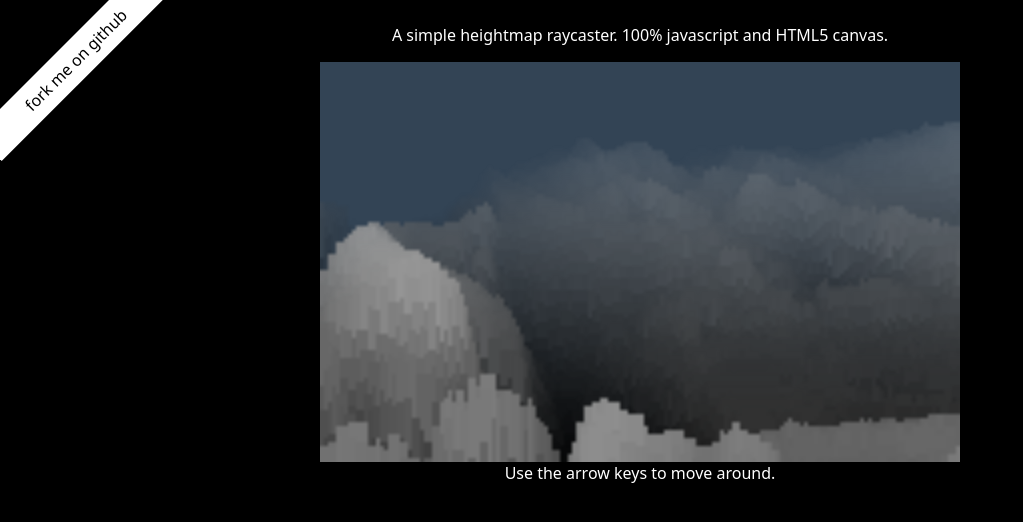
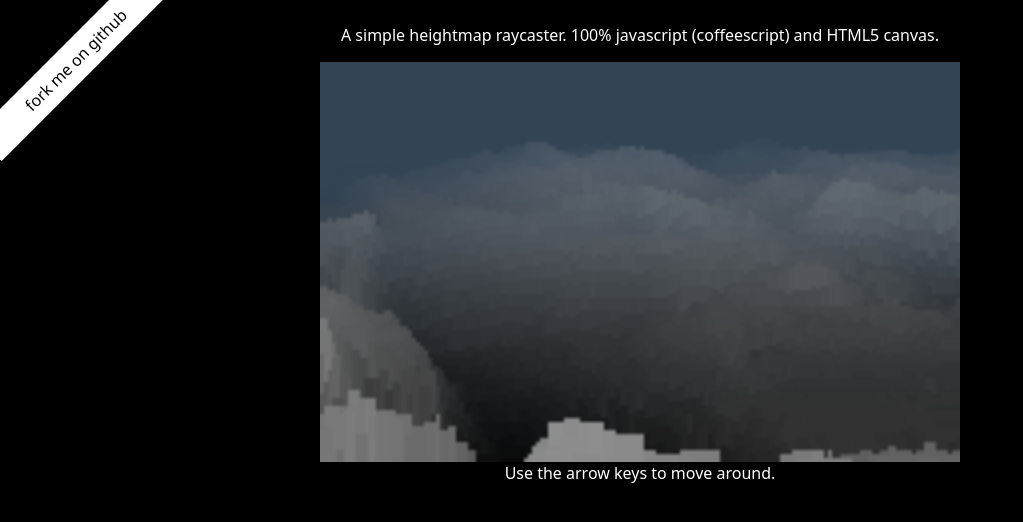
Before and after one commit to namuol/earf-html5, a plain HTML site: page index.html in a window 1280 px wide. Shown: the whole page, without its empty margins (0-1023 px from the left). Drawn offline with Linux system fonts and the light colour scheme.

Commit message:
auto-deploy

```diff
--- a/index.html
+++ b/index.html
@@ -1,4 +1,4 @@
-<html><head><link rel="stylesheet" href="style.css" /></head><body><div class="ribbon"><a href="http://github.com/namuol/earf-html5">fork me on github</a></div><div id="main"><p>A simple heightmap raycaster. 100% javascript and HTML5 canvas.</p><div id="inner"><canvas id="scr" width="160" height="100">THIS IS A CANVAS.</canvas>Use the arrow keys to move around.</div></div></body><script>var __slice = Array.prototype.slice;var __hasProp = Object.prototype.hasOwnProperty;var __bind = function(fn, me){ return function(){ return fn.apply(me, arguments); }; };var __extends = function(child, parent) {  for (var key in parent) { if (__hasProp.call(parent, key)) child[key] = parent[key]; }  function ctor() { this.constructor = child; }  ctor.prototype = parent.prototype; child.prototype = new ctor; child.__super__ = parent.prototype;  return child; };var __indexOf = Array.prototype.indexOf || function(item) {  for (var i = 0, l = this.length; i < l; i++) {    if (this[i] === item) return i;  } return -1; };(function () {
+<html><head><link rel="stylesheet" href="style.css" /></head><body><div class="ribbon"><a href="http://github.com/namuol/earf-html5">fork me on github</a></div><div id="main"><p>A simple heightmap raycaster. 100% javascript (coffeescript) and HTML5 canvas.</p><div id="inner"><canvas id="scr" width="160" height="100">THIS IS A CANVAS.</canvas>Use the arrow keys to move around.</div></div></body><script>var __slice = Array.prototype.slice;var __hasProp = Object.prototype.hasOwnProperty;var __bind = function(fn, me){ return function(){ return fn.apply(me, arguments); }; };var __extends = function(child, parent) {  for (var key in parent) { if (__hasProp.call(parent, key)) child[key] = parent[key]; }  function ctor() { this.constructor = child; }  ctor.prototype = parent.prototype; child.prototype = new ctor; child.__super__ = parent.prototype;  return child; };var __indexOf = Array.prototype.indexOf || function(item) {  for (var i = 0, l = this.length; i < l; i++) {    if (this[i] === item) return i;  } return -1; };(function () {
     var DETAIL, DOWN, LEFT, LOD_FACTOR, MAX_D, RIGHT, SCR_H, SCR_W, UP, c, down, left, map_el, right, scr_el, up;
     LEFT = 37;
     RIGHT = 39;
@@ -55,6 +55,10 @@
           return this;
         };
 
+        Vector.prototype.len = function() {
+          return Math.sqrt(this.x * this.x + this.y * this.y + this.z * this.z);
+        };
+
         return Vector;
 
       })();
@@ -88,7 +92,7 @@
         return Camera;
 
       })();
-      window.cam = new Camera(new Vector(127, 64, 127), 45, SCR_W, SCR_H);
+      window.cam = new Camera(new Vector(127, 64, 127), 25, SCR_W, SCR_H);
       cam.setAng(-Math.PI);
       setPixel = function(imageData, x, y, r, g, b, a) {
         var index;
@@ -118,25 +122,6 @@
       cv = new Vector(0, 0, 0);
       render = function() {
         var b, ch, cx, cz, d, fog, g, h, maxY, pos, r, ray, scr, x, y, _y;
-        (function() {
-          var cx, cz, h, pos, target;
-          cx = Math.floor(cam.eye.x) % map.width;
-          cz = Math.floor(cam.eye.z) % map.height;
-          if (cx > 0 && cz > 0) {
-            pos = (cx + cz * map.width) * 4;
-            h = map.data[pos] * 0.25;
-            target = (h + 45) - cam.eye.y;
-            cv.y = (target - cv.y) * 0.03;
-          }
-          if (up) cv = cv.add(cam.look.mul(0.2));
-          if (down) cv = cv.sub(cam.look.mul(0.2));
-          if (left) cam.setAng(cam.ang + 0.035);
-          if (right) cam.setAng(cam.ang - 0.035);
-          cam.eye.x += cv.x;
-          cam.eye.y += cv.y;
-          cam.eye.z += cv.z;
-          return cv = cv.mul(0.9);
-        })();
         scr = c.createImageData(SCR_W, SCR_H);
         x = 0;
         ch = cam.eye.y;
@@ -193,9 +178,38 @@
         return c.putImageData(scr, 0, 0);
       };
       animloop = function() {
+        var mustrender;
         requestAnimFrame(animloop);
+        mustrender = false;
+        (function() {
+          var cx, cz, h, pos, target;
+          cx = Math.floor(cam.eye.x) % map.width;
+          cz = Math.floor(cam.eye.z) % map.height;
+          if (cx > 0 && cz > 0) {
+            pos = (cx + cz * map.width) * 4;
+            h = map.data[pos] * 0.25;
+            target = (h + 45) - cam.eye.y;
+            cv.y = (target - cv.y) * 0.03;
+          }
+          if (up) cv = cv.add(cam.look.mul(0.2));
+          if (down) cv = cv.sub(cam.look.mul(0.2));
+          if (left) {
+            mustrender = true;
+            cam.setAng(cam.ang + 0.035);
+          }
+          if (right) {
+            mustrender = true;
+            cam.setAng(cam.ang - 0.035);
+          }
+          cam.eye.x += cv.x;
+          cam.eye.y += cv.y;
+          cam.eye.z += cv.z;
+          return cv = cv.mul(0.9);
+        })();
+        if (!mustrender && cv.len() < 0.01) return;
         return render();
       };
+      render();
       return animloop();
     };
     return map_el.src = 'heightmap.jpg';
```
